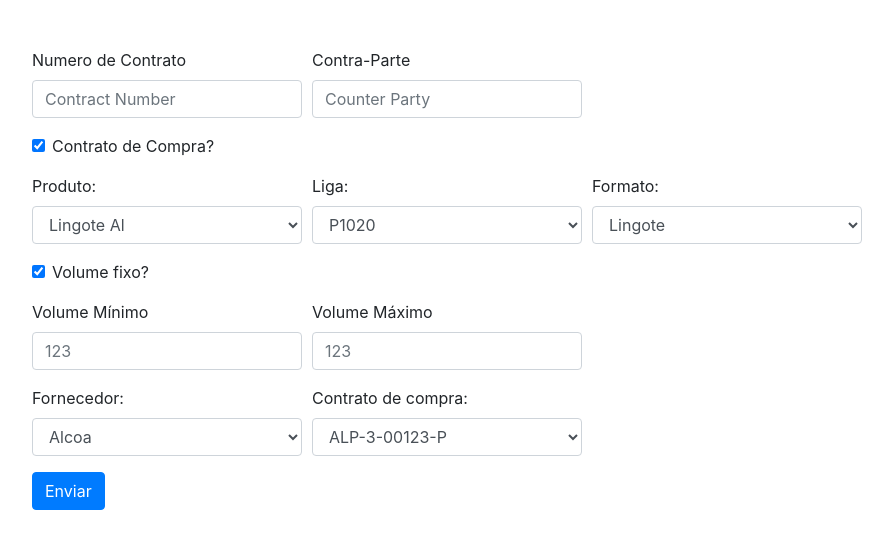
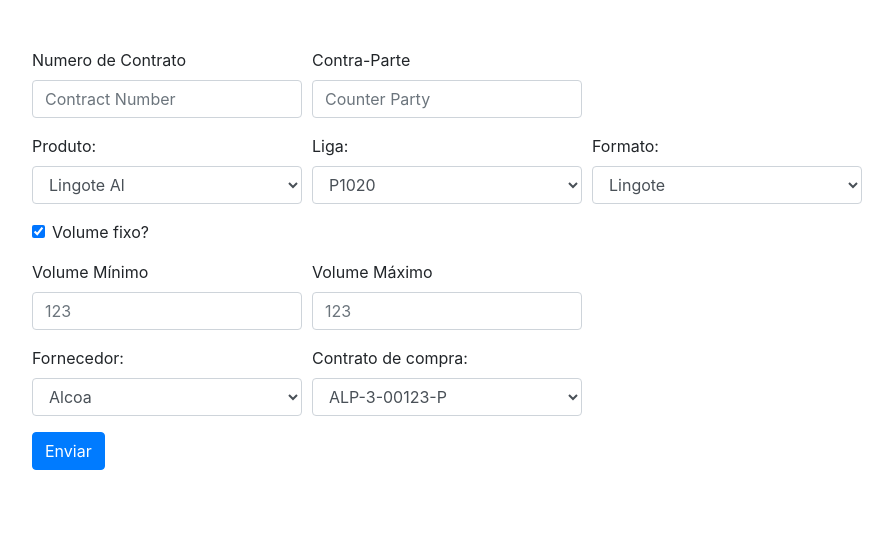
Before and after one commit to felipebrigo/Python-projects, a Django app: page /newcontract/ in a window 1280 px wide. Shown: the part 71-620 px from the top of the page, without its empty margins (53-946 px from the left). Run offline with Django 3.2, Linux system fonts and the light colour scheme; the visitor is signed in with stand-in values (Sample User, id 1); some libraries are stand-ins or nearby versions.

Commit message:
updated project

```diff
--- /dev/null
+++ b/globallabs/mktplace/core/static/website/js/funcao_esconder.js
@@ -0,0 +1,6 @@
+$(function funcao_esconder() {
+    $('#minimo').click(function() {
+        if ($(this).is(':checked')) $('.minimo').show();
+        else                        $('.minimo').hide();
+    });
+});
--- a/globallabs/mktplace/templates/_layouts/base.html
+++ b/globallabs/mktplace/templates/_layouts/base.html
@@ -82,6 +82,6 @@
     {% block scripts %}{% endblock %}
 
     <!-- Scripts.js -->
-    <script src="{% static 'website/js/scripts.js' %}"></script>
+
 </body>
 </html>
--- a/globallabs/mktplace/templates/contracts/contracts-form.html
+++ b/globallabs/mktplace/templates/contracts/contracts-form.html
@@ -18,7 +18,7 @@
         <input type="text" class="form-control" id="counterParty" placeholder="Counter Party">
       </div>
     </div>
-    <div class="form-group">
+    <div class="form-group" hidden="true">
       <div class="form-check">
         <input class="form-check-input" type="checkbox" id="isPurchase" checked>
         <label class="form-check-label" for="isPurchase">
@@ -56,14 +56,14 @@
     </div>
     <div class="form-group">
       <div class="form-check">
-        <input class="form-check-input" type="checkbox" id="isRange" checked>
+        <input class="form-check-input" type="checkbox" id="isRange" name="isRange" checked>
         <label class="form-check-label" for="isRange">
           Volume fixo?
         </label>
       </div>
     </div>
     <div class="form-row">
-      <div class="form-group col-lg-3 col-md-4 col-sm-4 col-xs-12">
+      <div class="form-group col-lg-3 col-md-4 col-sm-4 col-xs-12" id="minimo">
         <label for="minVol">Volume Mínimo</label>
         <input type=number class="form-control" id="minVol" placeholder="123">
       </div>
```
